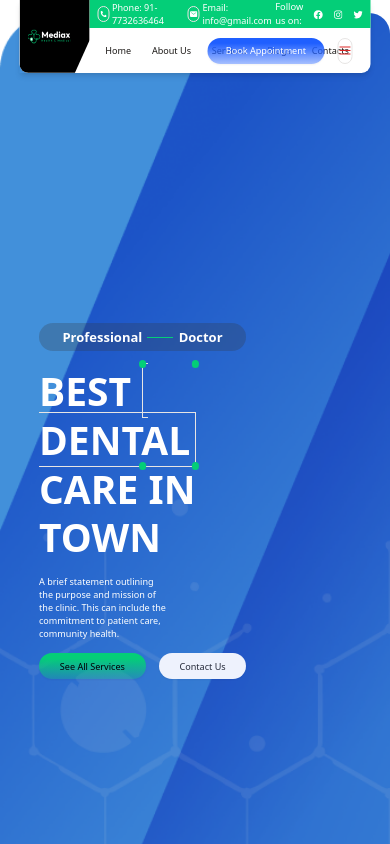
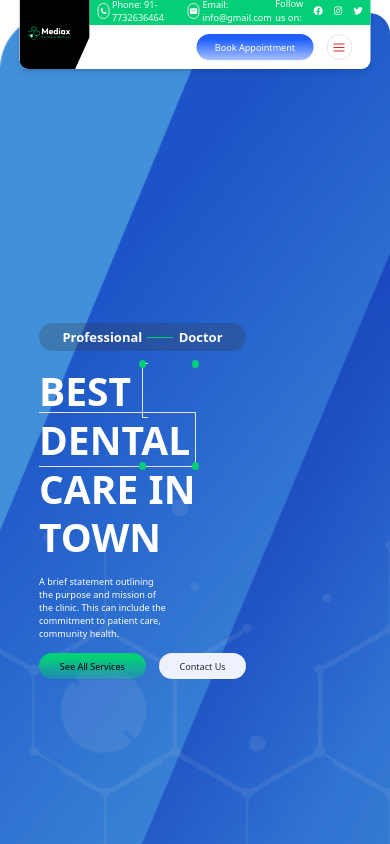
Before and after one commit to Aryan9901/doctor_appointment_app, a React (Vite) app in the folder doctor_appointment/: page / in a window 390 px wide. Shown: the top 844 px of the page. Built offline with nearby package versions, Linux system fonts and the light colour scheme; the HTML template or start-up script is replaced by a standard one.

Commit message:
making navbar responsive

```diff
--- a/doctor_appointment/src/components/elements/Navbar.jsx
+++ b/doctor_appointment/src/components/elements/Navbar.jsx
@@ -2,11 +2,37 @@ import { FaPhoneAlt, FaFacebook, FaInstagram, FaTwitter } from "react-icons/fa";
 import { IoMail } from "react-icons/io5";
 import { RxHamburgerMenu } from "react-icons/rx";
 import { Button } from "../ui/button";
+import { SheetTrigger, Sheet } from "@/components/ui/sheet";
+import NavSheet from "./NavSheet";
+import { useEffect, useState } from "react";
+import HamburgerMenu from "./HamburgerMenu";
+// import NavSheet from "./NavSheet";
 
 const Navbar = () => {
+	const [isSmallerScreen, setIsSmallerScreen] = useState(false);
+
+	useEffect(() => {
+		const handleResize = () => {
+			setIsSmallerScreen(window.innerWidth <= 640);
+		};
+
+		// Initial call to handleResize
+		handleResize();
+
+		// Event listener for window resize
+		window.addEventListener("resize", handleResize);
+
+		// Cleanup function to remove the event listener when component unmounts
+		return () => {
+			window.removeEventListener("resize", handleResize);
+		};
+	}, []);
+
 	return (
 		<header
-			className="w-[90%] mx-auto max-w-screen-2xl h-28 shadow-md absolute top-0 left-1/2 -translate-x-1/2 "
+			className={`w-[90%] mx-auto max-w-screen-2xl h-28 shadow-md absolute ${
+				isSmallerScreen ? "top-[-.4%]" : "top-[-.65%]"
+			} left-1/2 -translate-x-1/2`}
 			style={{ borderBottomRightRadius: "9px" }}
 		>
 			<div className="w-[20%] px-3 py-5 bg-black clip-custom absolute top-0 h-full left-0" style={{ borderBottomLeftRadius: "9px" }}>
@@ -44,6 +70,7 @@ const Navbar = () => {
 					</div>
 				</div>
 				<div className="header-bottom w-full p-2 h-[61%] flex items-center justify-between">
+					{!isSmallerScreen && (
 						<nav className="flex items-center justify-evenly text-black w-3/5 font-semibold ">
 							<Button variant="link">
 								<a href="/">Home</a>
@@ -61,13 +88,31 @@ const Navbar = () => {
 								<a href="/">Contacts</a>
 							</Button>
 						</nav>
-					<div className="w-2/5 h-full flex justify-end items-center gap-5 pr-5">
+					)}
+					<div className="w-2/5 h-full flex justify-end items-center gap-5 pr-5 ml-auto">
 						<Button className="bg-gradient-blue py-5 px-7 text-white rounded-3xl hover:-translate-y-1 duration-1000" variant="secondary">
 							Book Appointment
 						</Button>
+						{!isSmallerScreen && (
+							<Sheet>
+								<SheetTrigger>
 									<div className="h-10 w-10 border rounded-full flex justify-center items-center cursor-pointer hover:bg-[#04ce78] duration-500">
 										<RxHamburgerMenu className="text-red-600 text-xl font-bold" />
 									</div>
+								</SheetTrigger>
+								<NavSheet />
+							</Sheet>
+						)}
+						{isSmallerScreen && (
+							<Sheet>
+								<SheetTrigger>
+									<div className="h-10 w-10 border rounded-full flex justify-center items-center cursor-pointer hover:bg-[#04ce78] duration-500">
+										<RxHamburgerMenu className="text-red-600 text-xl font-bold" />
+									</div>
+								</SheetTrigger>
+								<HamburgerMenu />
+							</Sheet>
+						)}
 					</div>
 				</div>
 			</div>
```
Lines whose indentation alone changed are shown as unchanged.
